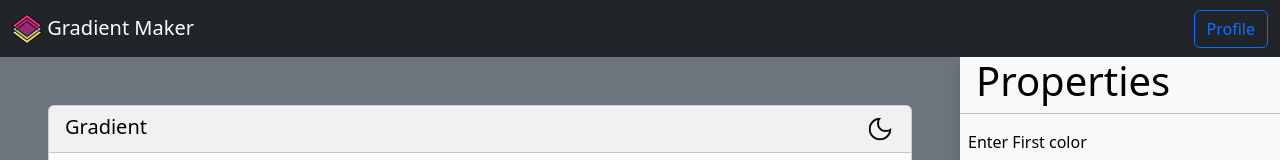
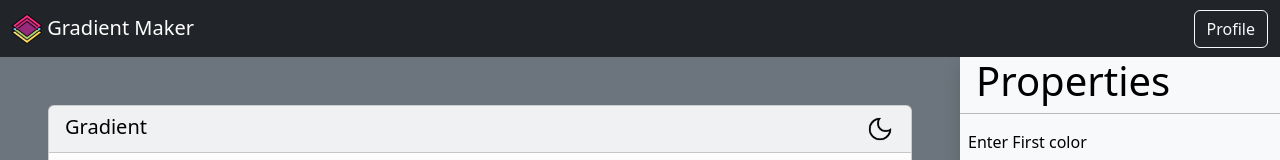
Before and after one commit to Indresh10/web-stack, a plain HTML site: page index.html in a window 1280 px wide. Shown: the top 160 px of the page. Drawn offline with nearby package versions, Linux system fonts and the light colour scheme.

Commit message:
change profile button color to white

```diff
--- a/index.html
+++ b/index.html
@@ -153,7 +153,7 @@
                     Gradient Maker
                 </a>
                 <!-- Button trigger modal -->
-                <button type="button" class="btn btn-outline-primary float-end" data-bs-toggle="modal" data-bs-target="#staticBackdrop">
+                <button type="button" class="btn btn-outline-light float-end" data-bs-toggle="modal" data-bs-target="#staticBackdrop">
                     Profile
                 </button>
             </div>
```
